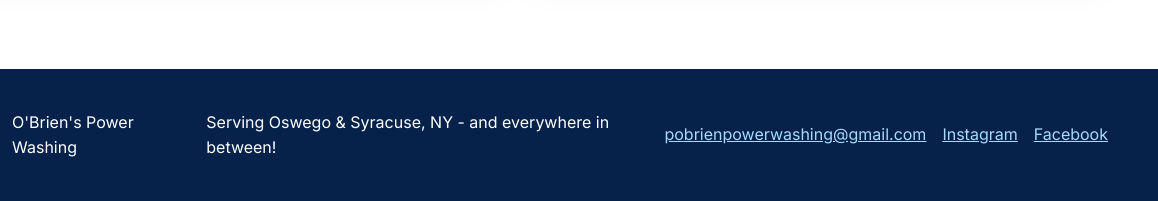
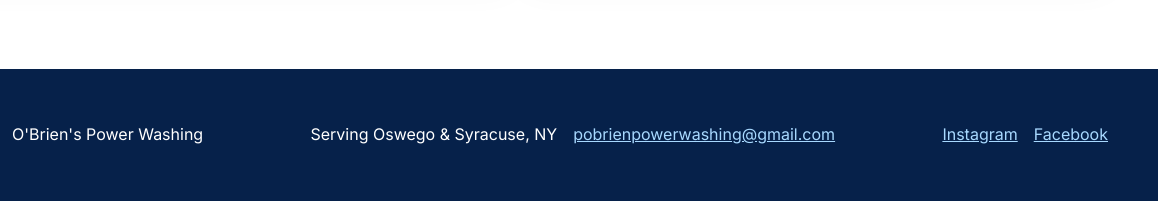
Before and after one commit to pobrienpowerwashing/OBriens-Power-Washing, a plain HTML site: page index.html in a window 1280 px wide. Shown: the part 6034-6235 px from the top of the page, 122-1280 px from the left. Drawn offline with Linux system fonts and the light colour scheme.

Commit message:
index.html

```diff
--- a/index.html
+++ b/index.html
@@ -273,7 +273,7 @@
         <p>O'Brien's Power Washing</p>
       </div>
       <div>
-        <p>Serving Oswego & Syracuse, NY - and everywhere in between!</p>
+        <p>Serving Oswego & Syracuse, NY </p>
         <a href="mailto:pobrienpowerwashing@gmail.com">pobrienpowerwashing@gmail.com</a>
       </div>
       <div class="social-links" aria-label="Social media links">
```
